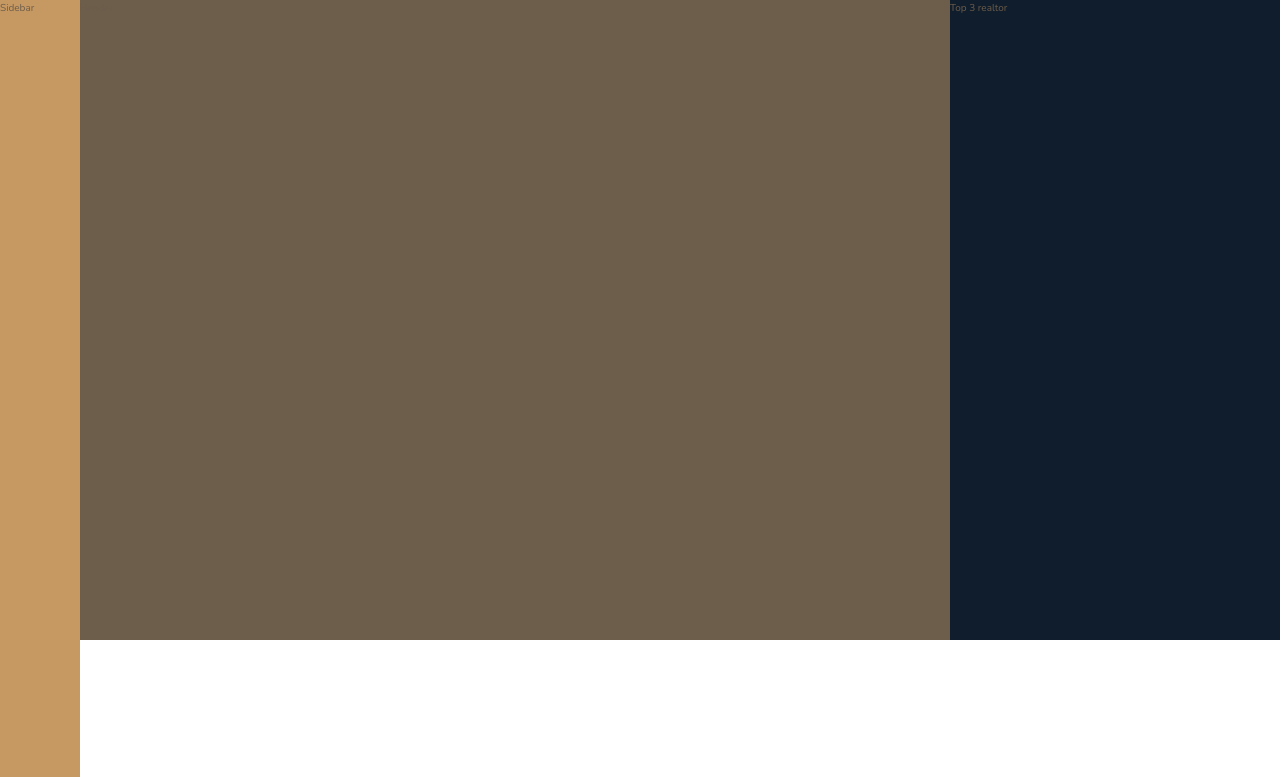
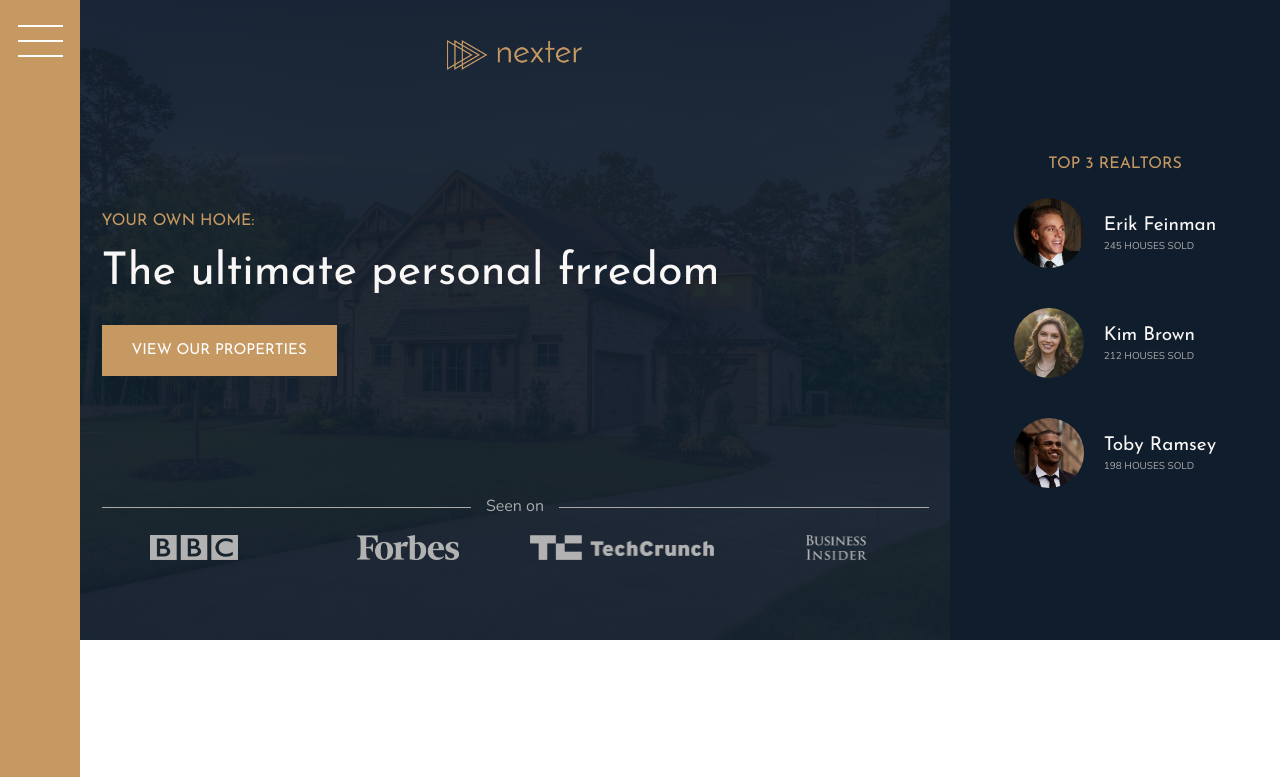
Before and after one commit to myoshi2891/real_estate_site, a website: page index.html in a window 1280 px wide. Shown: the top 777 px of the page. Drawn offline with nearby package versions, Linux system fonts and the light colour scheme.

Commit message:
Add header

```diff
--- a/index.html
+++ b/index.html
@@ -15,10 +15,45 @@
 		<title>nexter &mdash; your home, your freedom</title>
 	</head>
 	<body class="container">
-		<div class="sidebar">Sidebar</div>
-		<header class="header">Header</header>
+		<div class="sidebar">
+			<button class="nav-btn"></button>
+		</div>
+		<header class="header">
+			<img src="img/logo.png" alt="Nexter logo" class="header__logo" />
+			<h3 class="heading-3">Your own home:</h3>
+			<h1 class="heading-1">The ultimate personal frredom</h1>
+			<button class="btn header__btn">View our properties</button>
+			<div class="header__seenon-text">Seen on</div>
+			<div class="header__seenon-logos">
+				<img src="img/logo-bbc.png" alt="Seen on logo 1" />
+				<img src="img/logo-forbes.png" alt="Seen on logo 2" />
+				<img src="img/logo-techcrunch.png" alt="Seen on logo 3" />
+				<img src="img/logo-bi.png" alt="Seen on logo 4" />
+			</div>
+		</header>
 
-		<div class="realtor">Top 3 realtor</div>
+		<div class="realtors">
+			<h3 class="heading-3">Top 3 Realtors</h3>
+			<div class="realtors__list">
+				<img src="img/realtor-1.jpeg" alt="Realtor 1" class="realtors__img" />
+				<div class="realtors__details">
+					<h4 class="heading-4 heading-4--light">Erik Feinman</h4>
+					<p class="realtors__sold">245 houses sold</p>
+				</div>
+
+				<img src="img/realtor-2.jpeg" alt="Realtor 2" class="realtors__img" />
+				<div class="realtors__details">
+					<h4 class="heading-4 heading-4--light">Kim Brown</h4>
+					<p class="realtors__sold">212 houses sold</p>
+				</div>
+
+				<img src="img/realtor-3.jpeg" alt="Realtor 3" class="realtors__img" />
+				<div class="realtors__details">
+					<h4 class="heading-4 heading-4--light">Toby Ramsey</h4>
+					<p class="realtors__sold">198 houses sold</p>
+				</div>
+			</div>
+		</div>
 
 		<section class="features">
 			<div class="feature">
--- a/sass/_header.scss
+++ b/sass/_header.scss
@@ -1,4 +1,59 @@
 .header {
 	background-color: $color-grey-dark-2;
 	grid-column: full-start / col-end 6;
+	background-image: linear-gradient(
+			rgba($color-secondary, 0.93),
+			rgba($color-secondary, 0.93)
+		),
+		url(../img/hero.jpeg);
+	background-size: cover;
+	background-position: center;
+	padding: 8rem;
+	padding-top: 4rem;
+
+	display: grid;
+	grid-template-rows: 1fr min-content 6rem 1fr;
+	grid-template-columns: max-content;
+	grid-row-gap: 1.5rem;
+	justify-content: center;
+
+	&__logo {
+		height: 3rem;
+		justify-self: center;
+	}
+
+	&__btn {
+		align-self: start;
+		justify-self: start;
+	}
+
+	&__seenon-text {
+		display: grid;
+		grid-template-columns: 1fr max-content 1fr;
+		grid-column-gap: 1.5rem;
+		align-items: center;
+
+		font-size: 1.6rem;
+		color: $color-grey-light-2;
+
+		&::before,
+		&::after {
+			content: "";
+			height: 1px;
+			display: block;
+			background-color: currentColor;
+		}
+	}
+
+	&__seenon-logos {
+		display: grid;
+		grid-template-columns: repeat(4, 1fr);
+		grid-column-gap: 3rem;
+		justify-items: center;
+
+		img {
+			height: 2.5rem;
+			filter: brightness(70%);
+		}
+	}
 }
--- a/sass/_realtors.scss
+++ b/sass/_realtors.scss
@@ -1,4 +1,31 @@
-.realtor {
+.realtors {
 	background-color: $color-secondary;
 	grid-column: col-start 7 / full-end;
+	padding: 3rem;
+
+	display: grid;
+	align-content: center;
+	justify-content: center;
+	justify-items: center;
+	grid-row-gap: 2rem;
+
+	&__list {
+		display: grid;
+		grid-template-columns: min-content max-content;
+		grid-column-gap: 2rem;
+		grid-row-gap: 5vh;
+		align-items: center;
+	}
+
+	&__img {
+		width: 7rem;
+		border-radius: 50%;
+		display: block;
+	}
+
+	&__sold {
+		text-transform: uppercase;
+		color: $color-grey-light-2;
+		margin-top: -3px;
+	}
 }
--- a/sass/_sidebar.scss
+++ b/sass/_sidebar.scss
@@ -2,4 +2,34 @@
 	background-color: $color-primary;
 	grid-column: sidebar-start / sidebar-end;
 	grid-row: 1 /-1;
+
+	display: flex;
+	justify-content: center;
 }
+
+.nav-btn {
+	border: none;
+	border-radius: 0;
+
+	background-color: #fff;
+	height: 2px;
+	width: 4.5rem;
+	margin-top: 4rem;
+
+	&::before,
+	&::after {
+		background-color: #fff;
+		height: 2px;
+		width: 4.5rem;
+		content: "";
+		display: block;
+	}
+
+	&::before {
+		transform: translateY(-1.5rem);
+	}
+
+	&::after {
+		transform: translateY(1.3rem);
+	}
+}
--- a/sass/_typography.scss
+++ b/sass/_typography.scss
@@ -5,6 +5,9 @@
 
 .heading-1 {
 	@extend %heading;
+	font-size: 4.5rem;
+	color: $color-grey-light-1;
+	line-height: 1;
 }
 .heading-2 {
 	@extend %heading;
```
Also changed, not shown: css/style.css.
